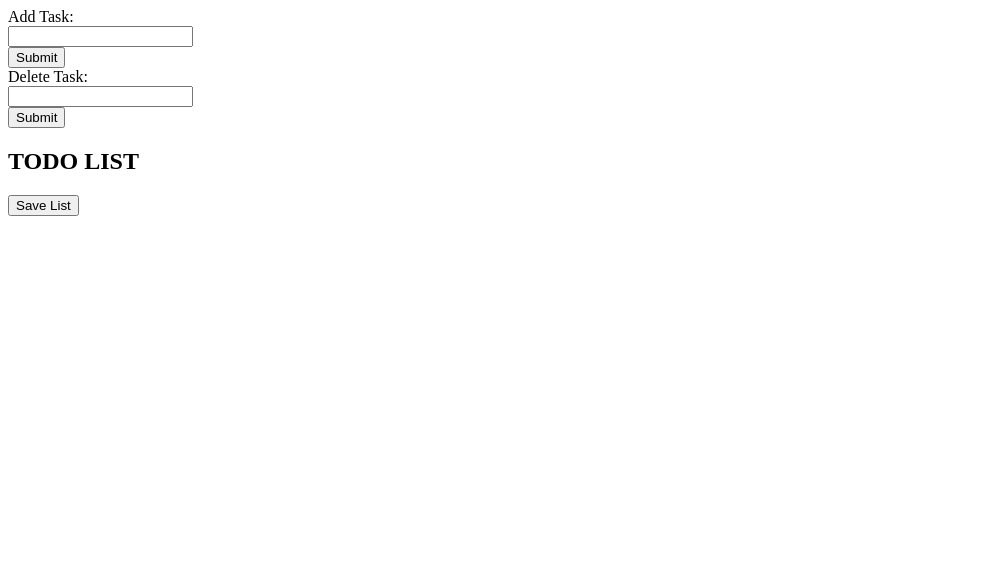
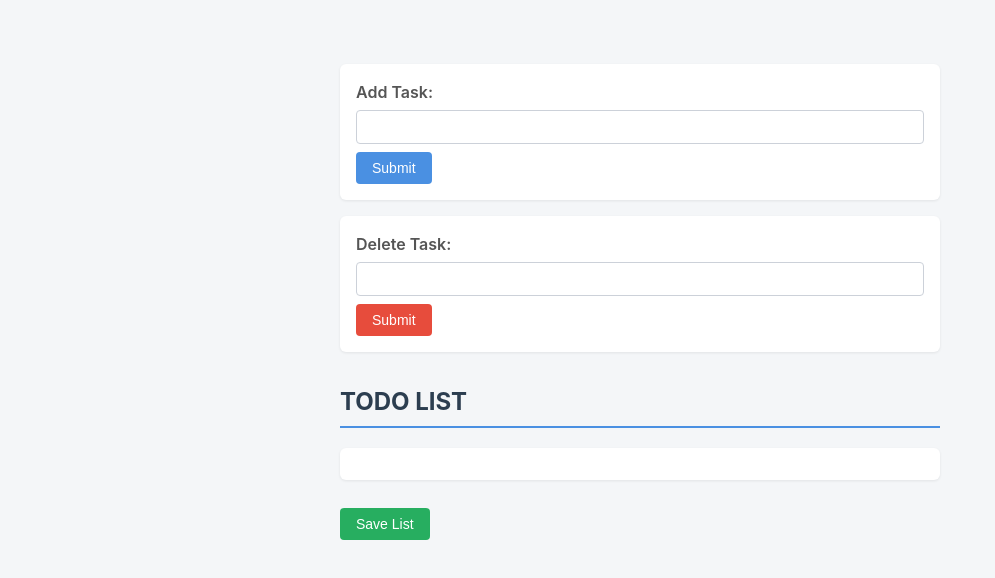
Before and after one commit to JasonZhao1553/TODOLIST, a website: page index.html in a window 1280 px wide. Shown: the whole page, without its empty margins (0-995 px from the left). Drawn offline with Linux system fonts and the light colour scheme; no server answers.

Commit message:
basic styling

```diff
--- a/index.html
+++ b/index.html
@@ -2,6 +2,7 @@
 <html>
     <head>
         <title>Jason's TODO List</title>
+        <link rel="stylesheet" href="styles.css">
     </head>
     <form>
         <label for="AddTaskField">Add Task:</label><br>
--- a/styles.css
+++ b/styles.css
@@ -0,0 +1,96 @@
+body {
+    font-family: -apple-system, BlinkMacSystemFont, "Segoe UI", Roboto, sans-serif;
+    background-color: #f4f6f8;
+    color: #222;
+    max-width: 600px;
+    margin: 40px auto;
+    padding: 24px;
+    line-height: 1.5;
+}
+
+h2 {
+    margin-top: 32px;
+    border-bottom: 2px solid #4a90e2;
+    padding-bottom: 6px;
+    color: #2c3e50;
+}
+
+form {
+    background-color: #fff;
+    padding: 16px;
+    margin-bottom: 16px;
+    border-radius: 6px;
+    box-shadow: 0 1px 3px rgba(0, 0, 0, 0.08);
+}
+
+label {
+    font-weight: 600;
+    color: #555;
+}
+
+input[type="text"] {
+    width: 100%;
+    box-sizing: border-box;
+    padding: 8px 10px;
+    margin-top: 6px;
+    margin-bottom: 8px;
+    border: 1px solid #ccd1d9;
+    border-radius: 4px;
+    font-size: 14px;
+}
+
+input[type="text"]:focus {
+    outline: none;
+    border-color: #4a90e2;
+    box-shadow: 0 0 0 2px rgba(74, 144, 226, 0.2);
+}
+
+input[type="button"],
+input[type="submit"] {
+    background-color: #4a90e2;
+    color: #fff;
+    border: none;
+    padding: 8px 16px;
+    border-radius: 4px;
+    cursor: pointer;
+    font-size: 14px;
+    font-weight: 500;
+}
+
+input[type="button"]:hover,
+input[type="submit"]:hover {
+    background-color: #357ab8;
+}
+
+#DeleteTaskButton {
+    background-color: #e74c3c;
+}
+
+#DeleteTaskButton:hover {
+    background-color: #c0392b;
+}
+
+#SaveListButton {
+    background-color: #27ae60;
+    margin-top: 12px;
+}
+
+#SaveListButton:hover {
+    background-color: #1e8449;
+}
+
+#TODOLST {
+    background-color: #fff;
+    padding: 16px 16px 16px 40px;
+    border-radius: 6px;
+    box-shadow: 0 1px 3px rgba(0, 0, 0, 0.08);
+}
+
+#TODOLST li {
+    padding: 6px 0;
+    border-bottom: 1px solid #eee;
+}
+
+#TODOLST li:last-child {
+    border-bottom: none;
+}
```
